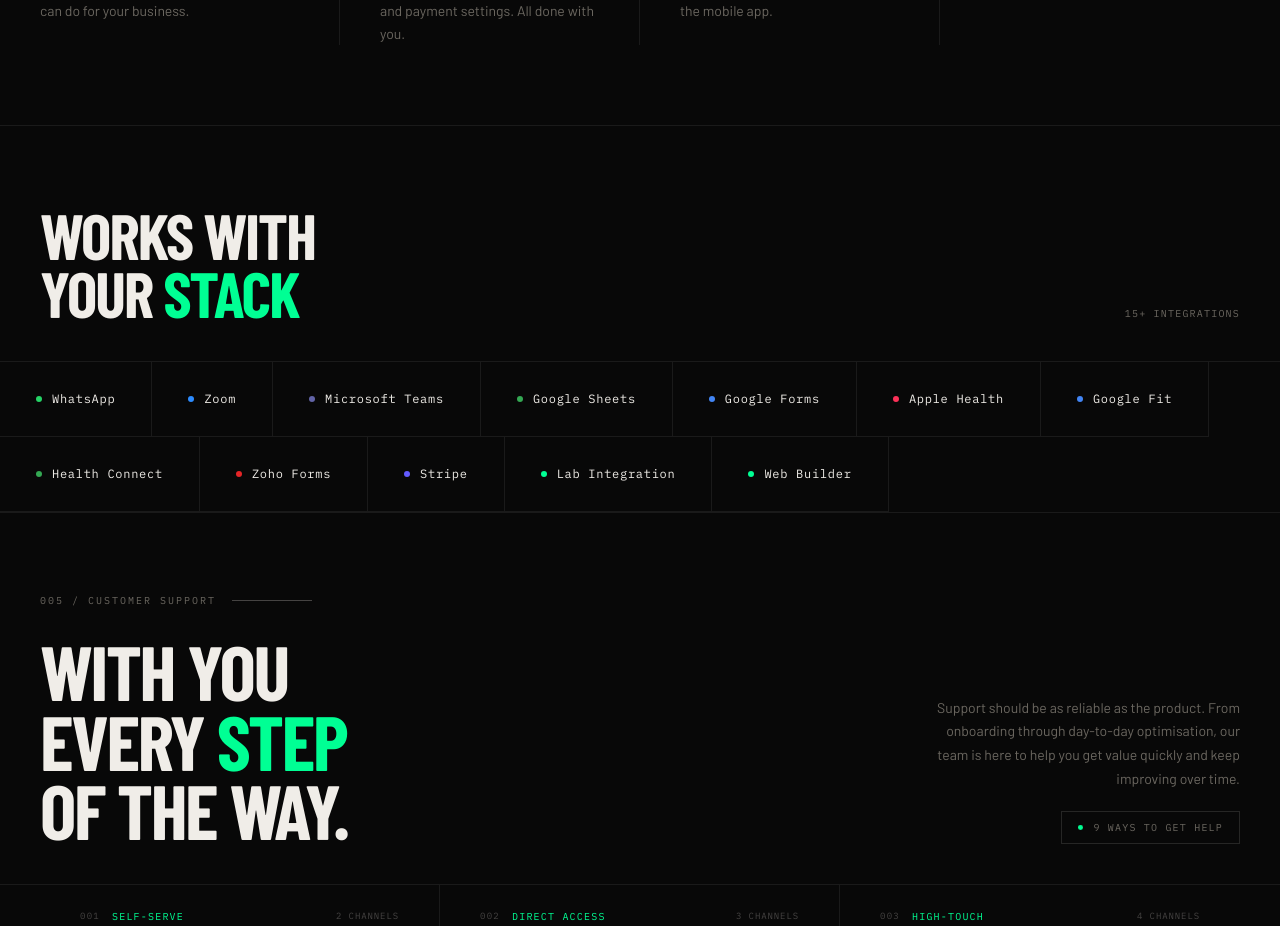
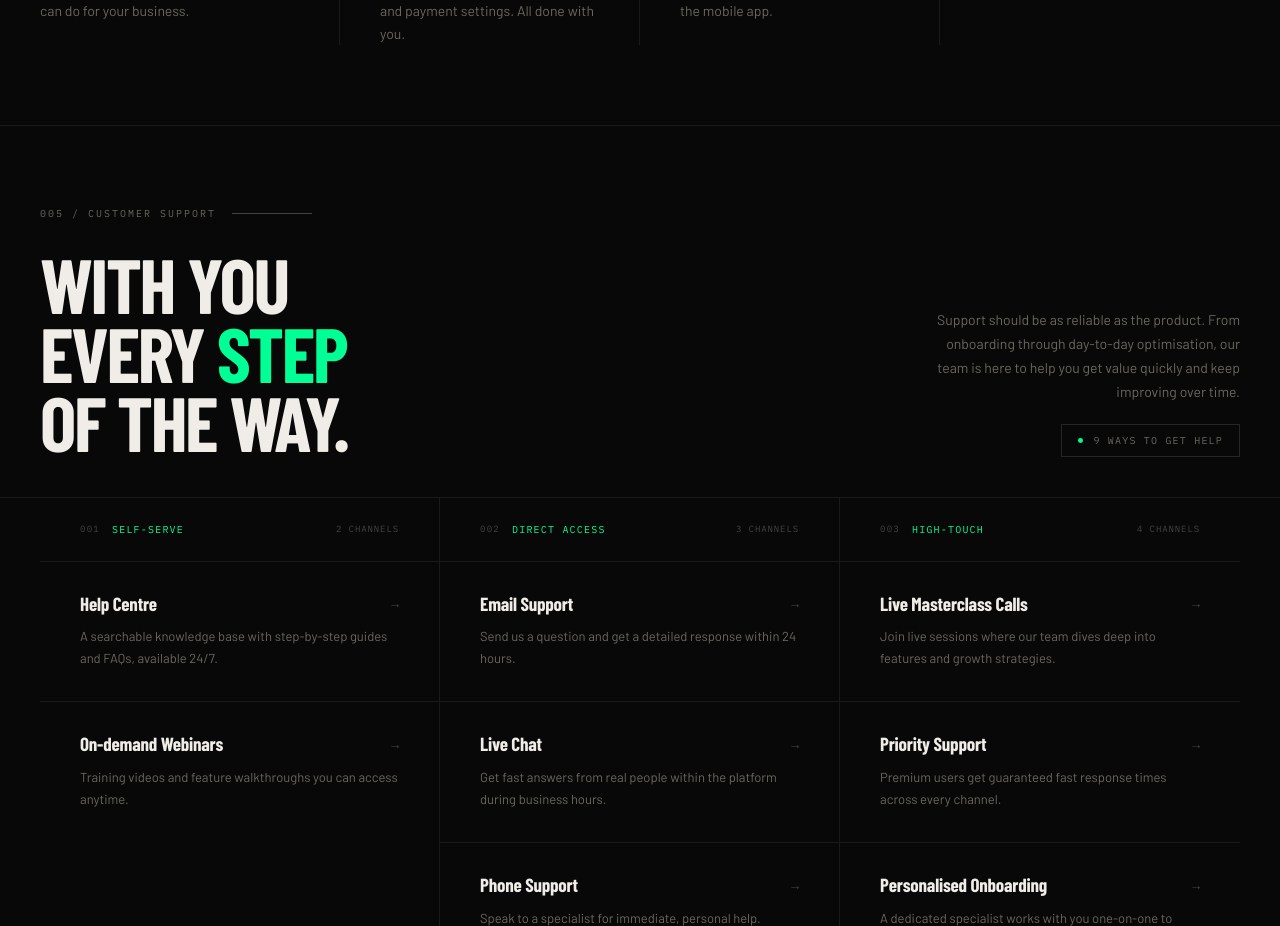
Before and after one commit to Suraj8517/smartcoach360-latest, a React (Vite) app: page / in a window 1280 px wide. Shown: the part 5660-6586 px from the top of the page. Built offline with nearby package versions, Linux system fonts and the light colour scheme; a web font is replaced by a local one.

Commit message:
integration from homr removed

```diff
--- a/src/pages/home.jsx
+++ b/src/pages/home.jsx
@@ -36,7 +36,6 @@ export default function Home() {
             <Features />
             <WhoItsFor />
             <Process />
-            <Integrations />
             <Support/>
             <CTA />
           </main>
```
